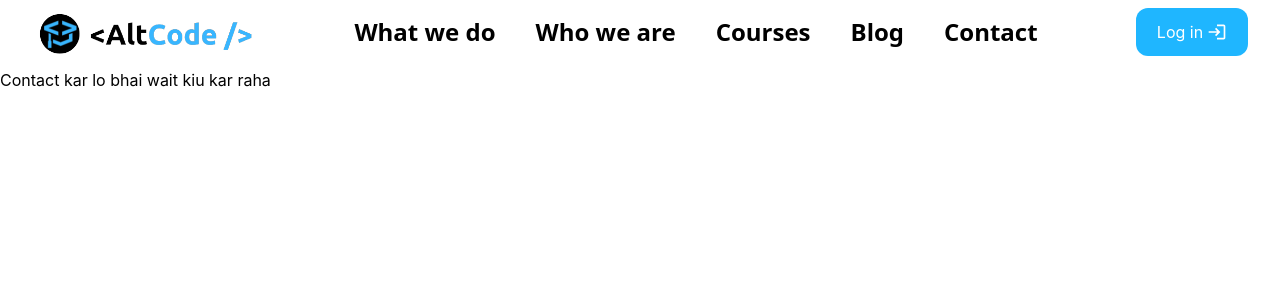
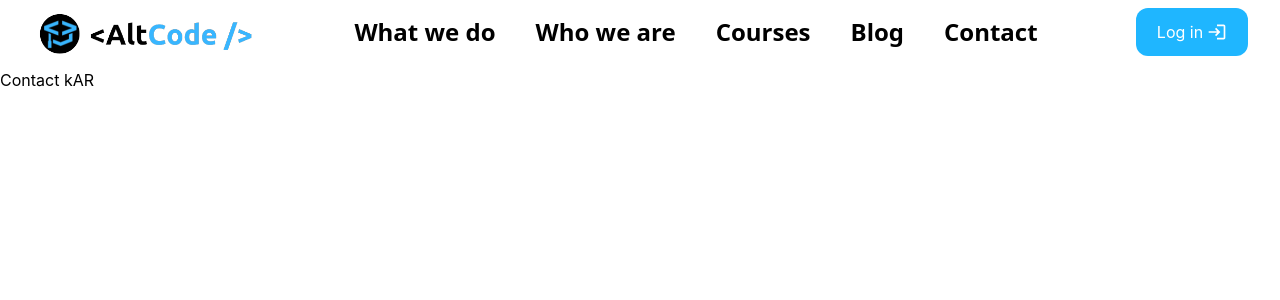
Before and after one commit to AltCode22/AltCodeWebsite, a React (Create React App) app: page /contact in a window 1280 px wide. Shown: the top 300 px of the page. Built offline with nearby package versions, Linux system fonts and the light colour scheme.

Commit message:
checking

```diff
--- a/src/Pages/Contact.jsx
+++ b/src/Pages/Contact.jsx
@@ -2,7 +2,7 @@ import React from 'react'
 
 const Contact = () => {
   return (
-    <div>Contact kar lo bhai wait kiu kar raha </div>
+    <div>Contact kAR </div>
   )
 }
 
```
